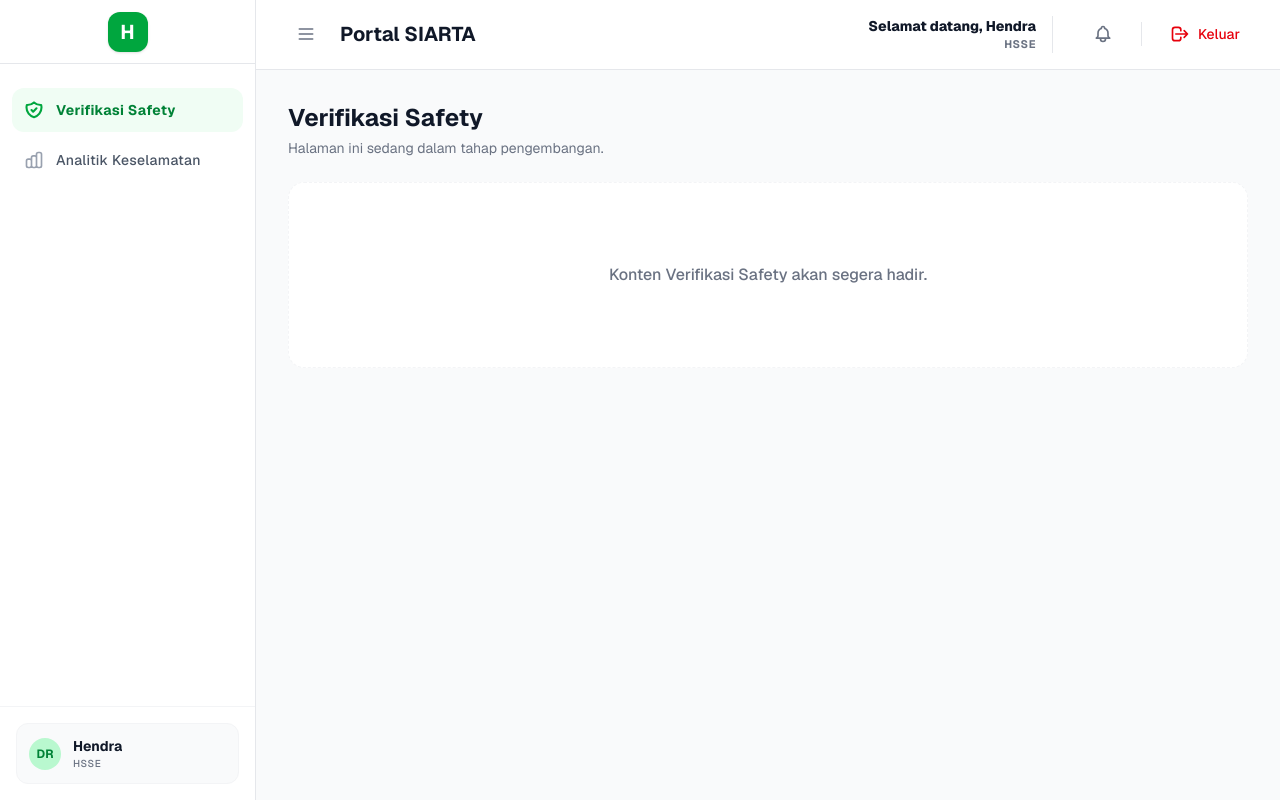
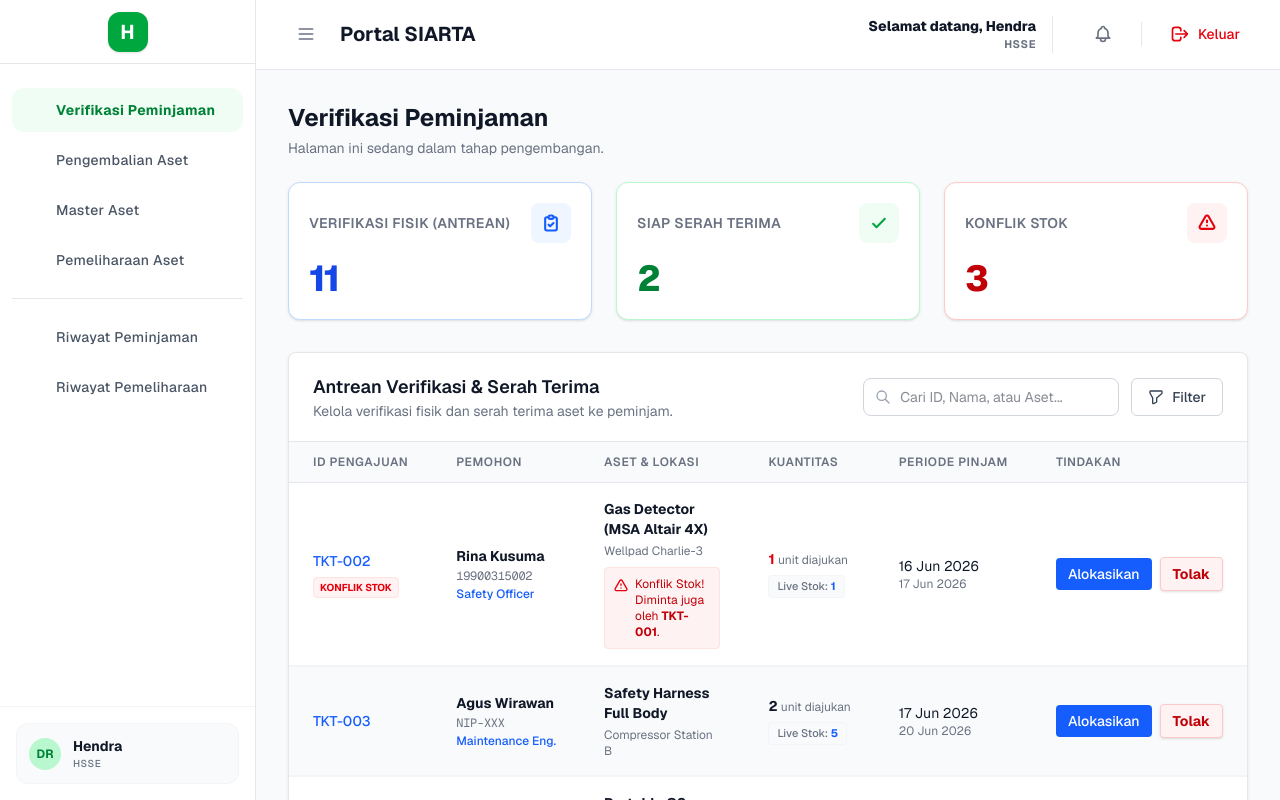
Before and after one commit to rmdnsantoso/SIARTA---Sistem-Arsitektur-Kelola-Aset, a Next.js app: page /hsse in a window 1280 px wide. Built offline with nearby package versions, Linux system fonts and the light colour scheme.

Commit message:
menyelesaikan fitur hsse

```diff
--- a/app/hsse/page.tsx
+++ b/app/hsse/page.tsx
@@ -4,9 +4,16 @@ import { useState } from 'react'
 import HSSESidebar from '../../components/hsse/HSSESidebar'
 import TopHeader from '../../components/dashboard/TopHeader'
 import { initialTickets } from '../../lib/dummyData'
+import BorrowingProcess from '../../components/admin/BorrowingProcess'
+import ReturnProcess from '../../components/admin/ReturnProcess'
+import AssetMaster from '../../components/admin/AssetMaster'
+import AssetMaintenance from '../../components/admin/AssetMaintenance'
+import TicketHistory from '../../components/admin/TicketHistory'
+import MaintenanceHistory from '../../components/admin/MaintenanceHistory'
 
 export default function HSSEDashboard() {
-  const [activeNav, setActiveNav] = useState('Verifikasi Safety')
+  const [activeNav, setActiveNav] = useState('Verifikasi Peminjaman')
+
   const [sidebarOpen, setSidebarOpen] = useState(true)
 
   const hssePendingCount = initialTickets.filter(
@@ -35,6 +42,30 @@ export default function HSSEDashboard() {
             <p className="text-sm text-gray-500 mt-1">Halaman ini sedang dalam tahap pengembangan.</p>
           </div>
 
+          {activeNav === 'Verifikasi Peminjaman' && (
+  <BorrowingProcess tickets={initialTickets} />
+)}
+
+{activeNav === 'Pengembalian Aset' && (
+  <ReturnProcess tickets={initialTickets} />
+)}
+
+{activeNav === 'Master Aset' && (
+  <AssetMaster />
+)}
+
+{activeNav === 'Pemeliharaan Aset' && (
+  <AssetMaintenance />
+)}
+
+{activeNav === 'Riwayat Peminjaman' && (
+  <TicketHistory tickets={initialTickets} />
+)}
+
+{activeNav === 'Riwayat Pemeliharaan' && (
+  <MaintenanceHistory />
+)}
+
           <div className="py-20 text-center bg-white rounded-2xl border border-gray-100 border-dashed">
              <p className="text-gray-500 font-medium">Konten {activeNav} akan segera hadir.</p>
           </div>
--- a/components/hsse/HSSESidebar.tsx
+++ b/components/hsse/HSSESidebar.tsx
@@ -8,11 +8,17 @@ interface HSSESidebarProps {
 }
 
 export default function HSSESidebar({ sidebarOpen, activeNav, setActiveNav, pendingCount = 0 }: HSSESidebarProps) {
-  const menus = [
-    { name: 'Verifikasi Safety', icon: 'M9 12l2 2 4-4m5.618-4.016A11.955 11.955 0 0112 2.944a11.955 11.955 0 01-8.618 3.04A12.02 12.02 0 003 9c0 5.591 3.824 10.29 9 11.622 5.176-1.332 9-6.03 9-11.622 0-1.042-.133-2.052-.382-3.016z' },
-    { name: 'Analitik Keselamatan', icon: 'M9 19v-6a2 2 0 00-2-2H5a2 2 0 00-2 2v6a2 2 0 002 2h2a2 2 0 002-2zm0 0V9a2 2 0 012-2h2a2 2 0 012 2v10m-6 0a2 2 0 002 2h2a2 2 0 002-2m0 0V5a2 2 0 012-2h2a2 2 0 012 2v14a2 2 0 01-2 2h-2a2 2 0 01-2-2z' },
-  ]
+  const mainMenus = [
+  { name: 'Verifikasi Peminjaman', icon: '...' },
+  { name: 'Pengembalian Aset', icon: '...' },
+  { name: 'Master Aset', icon: '...' },
+  { name: 'Pemeliharaan Aset', icon: '...' },
+]
 
+const historyMenus = [
+  { name: 'Riwayat Peminjaman', icon: '...' },
+  { name: 'Riwayat Pemeliharaan', icon: '...' },
+]
   return (
     <aside className={`bg-white border-r border-gray-200 transition-all duration-300 flex flex-col shrink-0 ${sidebarOpen ? 'w-64' : 'w-20'}`}>
       <div className="h-16 flex items-center justify-center border-b border-gray-200 shrink-0">
@@ -21,8 +27,11 @@ export default function HSSESidebar({ sidebarOpen, activeNav, setActiveNav, pend
         </div>
       </div>
 
-      <nav className="flex-1 py-6 px-3 space-y-1.5 overflow-y-auto">
-        {menus.map((m) => (
+      <nav className="flex-1 py-6 px-3 overflow-y-auto">
+
+  {/* Menu Utama */}
+  <div className="space-y-1.5">
+    {mainMenus.map((m) => (
           <button
             key={m.name}
             onClick={() => setActiveNav(m.name)}
@@ -43,7 +52,7 @@ export default function HSSESidebar({ sidebarOpen, activeNav, setActiveNav, pend
               </span>
             )}
 
-            {m.name === 'Verifikasi Safety' && pendingCount > 0 && (
+            {m.name === 'Verifikasi Peminjaman' && pendingCount > 0 && (
               <span className={`absolute right-3 top-1/2 -translate-y-1/2 flex items-center justify-center min-w-[20px] h-5 rounded-full text-[10px] font-bold ${
                 activeNav === m.name ? 'bg-green-200 text-green-800' : 'bg-red-100 text-red-600'
               }`}>
@@ -52,6 +61,59 @@ export default function HSSESidebar({ sidebarOpen, activeNav, setActiveNav, pend
             )}
           </button>
         ))}
+
+              </div>
+
+      {/* Garis Pembatas */}
+      <div className="my-4 border-t border-gray-200"></div>
+
+      {/* Menu Riwayat */}
+      <div className="space-y-1.5">
+        {historyMenus.map((m) => (
+          <button
+            key={m.name}
+            onClick={() => setActiveNav(m.name)}
+            className={`w-full flex items-center p-3 rounded-xl transition-all duration-200 group relative ${
+              activeNav === m.name
+                ? 'bg-green-50 text-green-700'
+                : 'text-gray-600 hover:bg-gray-50 hover:text-gray-900'
+            }`}
+          >
+            <div
+              className={`shrink-0 flex items-center justify-center ${
+                activeNav === m.name
+                  ? 'text-green-600'
+                  : 'text-gray-400 group-hover:text-gray-600'
+              }`}
+            >
+              <svg
+                className="w-5 h-5"
+                fill="none"
+                viewBox="0 0 24 24"
+                stroke="currentColor"
+              >
+                <path
+                  strokeLinecap="round"
+                  strokeLinejoin="round"
+                  strokeWidth={activeNav === m.name ? 2.5 : 2}
+                  d={m.icon}
+                />
+              </svg>
+            </div>
+
+            {sidebarOpen && (
+              <span
+                className={`ml-3 text-sm tracking-wide ${
+                  activeNav === m.name ? 'font-bold' : 'font-medium'
+                }`}
+              >
+                {m.name}
+              </span>
+            )}
+          </button>
+        ))}
+      </div>
+
       </nav>
 
       <div className="p-4 border-t border-gray-100">
```
Also changed, not shown: 1 other file (tests, documents, lock files or other folders).
